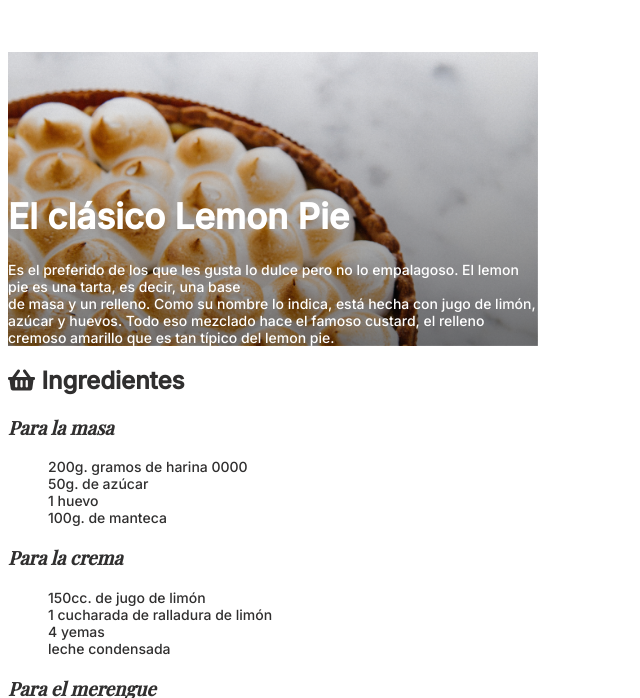
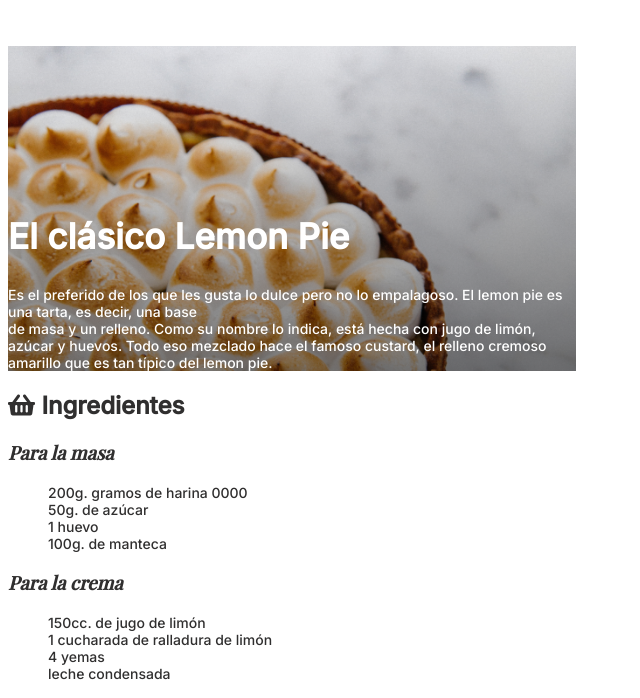
Before and after one commit to nicolas-tanco/CTD_FE1, a plain HTML site: page recetasWeb/index.html in a window 1280 px wide. Shown: the part 120-818 px from the top of the page, without its empty margins (0-640 px from the left). Drawn offline with nearby package versions, Linux system fonts and the light colour scheme; a web font is replaced by a local one.

Commit message:
version 1.3

```diff
--- a/recetasWeb/index.html
+++ b/recetasWeb/index.html
@@ -10,19 +10,21 @@
 </head>
 
 <body>
+    <header>
     <nav><img src='logo-front.png'>
         <ul  class="margenIzquierdo" >
             <li><a href="index.html">Recetas Dulces</a></li>
             <li><a href="index.html">Recetas Saladas</a></li>
             <li><a href="index.html">Contacto</a></li>
         </ul>
+        <br><br>
     </nav>
-    <br><br>
-    <header>
-    <br><br><br><br><br><br>
+    <section>
+    <br><br><br><br><br><br><br>
      <h1 >El clásico Lemon Pie</h1>
         <p class="letra">Es el preferido de los que les gusta lo dulce pero no lo empalagoso. El lemon pie es una tarta, es decir, una base <br> de masa y un relleno. Como su nombre lo indica, está hecha con jugo de limón, azúcar y huevos. Todo eso
             mezclado hace el famoso custard, el relleno cremoso amarillo que es tan típico del lemon pie.</p>
+        </section>
     </header>
     <main>
         <section>
--- a/recetasWeb/style.css
+++ b/recetasWeb/style.css
@@ -1,7 +1,7 @@
 @import url('https://fonts.googleapis.com/css2?family=Inter:wght@500&family=Playfair+Display:wght@500&display=swap');
 @import url('https://fonts.googleapis.com/css2?family=Playfair+Display:ital,wght@1,500&display=swap');
 body{
-    margin-right: 58%;
+    margin-right: 55%;
     font-family: 'Inter', sans-serif;
 }
 
@@ -21,12 +21,11 @@ ul li{
     list-style-type: none;
 }
 
-header{
+header section{
     background-image:linear-gradient(rgba(0, 0, 0, 0),rgba(0, 0, 0, 0.5)),  url("lemon-pie.png");
     background-repeat: no-repeat;
     background-size: 100%;
     color:white;
-    opacity: 1;
     background-position: bottom;
 }
 
```
